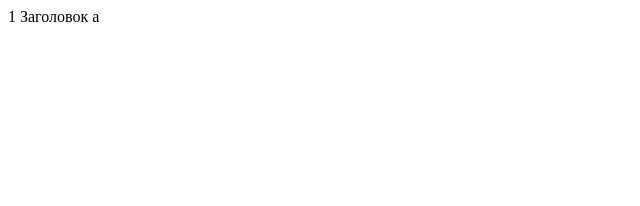
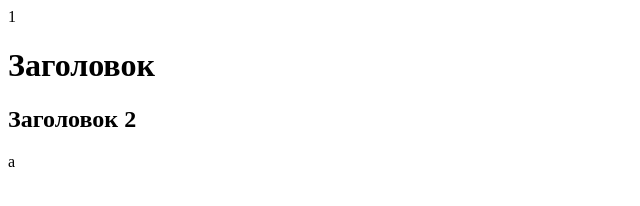
Before and after one commit to Igorvlas/test_repo, a plain HTML site: page index.html in a window 1280 px wide. Shown: the whole page, without its empty margins (0-640 px from the left). Drawn offline with Linux system fonts and the light colour scheme.

Commit message:
add h1 title

```diff
--- a/index.html
+++ b/index.html
@@ -5,7 +5,8 @@
     <meta http-equiv="X-UA-Compatible" content="IE=edge">
     <meta name="viewport" content="width=device-width, initial-scale=1.0">
     <title>Document</title>
-    <p1>Заголовок</p1>
+    <h1>Заголовок</h1>
+    <h2>Заголовок 2</h2>
 </head>
 <body>
 
```
